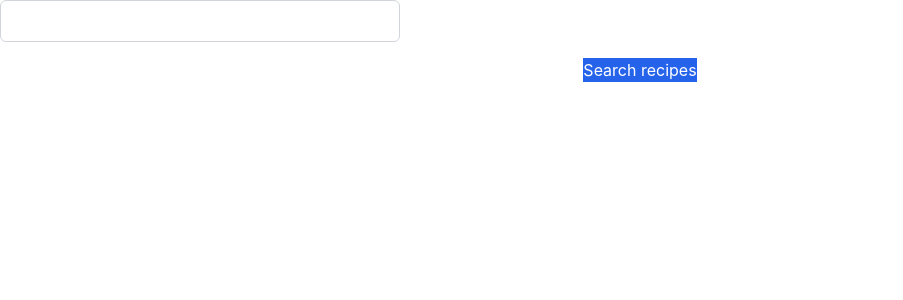
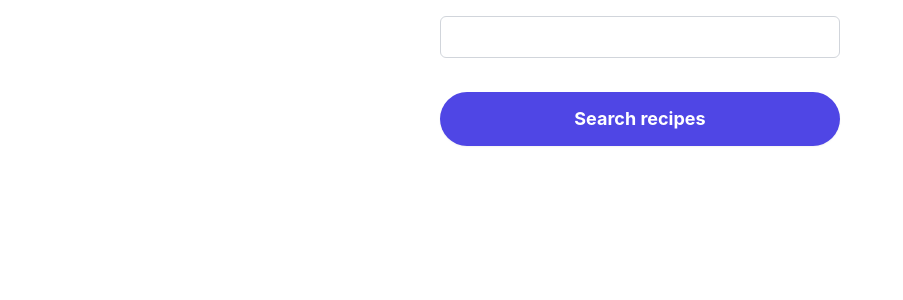
Before and after one commit to ston1x/mealtime-react, a React (Create React App) app: page / in a window 1280 px wide. Shown: the top 300 px of the page, without its empty margins (0-903 px from the left). Built offline with nearby package versions, Linux system fonts and the light colour scheme.

Commit message:
Update styling

```diff
--- a/src/App.css
+++ b/src/App.css
@@ -28,6 +28,11 @@
   color: #61dafb;
 }
 
+.button {
+  margin-top: 1em;
+  margin-bottom: 1em;
+}
+
 @keyframes App-logo-spin {
   from {
     transform: rotate(0deg);
--- a/src/App.js
+++ b/src/App.js
@@ -14,7 +14,8 @@ function App() {
   };
 
   return (
-    <div className="App">
+    <div className="App py-4">
+      <section className="h-screen w-screen flex justify-center gap-y-4">
         <form>
           <IngredientField
             ingredients={ingredients}
@@ -22,10 +23,15 @@ function App() {
             removeIngredient={handleRemoveIngredient}
           />
 
-        <button onClick={handleSubmit} className="bg-blue-600 text-white outline-none border-none">
+          {/* TODO: Make a button component */}
+          <button
+            onClick={handleSubmit}
+            className="button w-full inline-flex justify-center rounded-full border border-transparent bg-indigo-600 py-3 px-4 text-lg font-bold text-white shadow-sm hover:bg-indigo-700 focus:outline-none focus:ring-2 focus:ring-indigo-500 focus:ring-offset-2"
+          >
             Search recipes
           </button>
         </form>
+      </section>
     </div>
   );
 }
--- a/src/components/IngredientField.js
+++ b/src/components/IngredientField.js
@@ -25,7 +25,7 @@ export const IngredientField = ({ ingredients, addIngredient, removeIngredient }
         name="keyword_ingredients"
         type="text"
         placeholder="Add an ingredient"
-        className="w-full border border-gray-300 rounded-md px-4 py-2"
+        className="w-full border rounded-full border-gray-300 rounded-md px-4 py-2"
         onKeyDown={handleKeyPress}
         onChange={handleInputChange}
         value={userInput}
--- a/tailwind.config.js
+++ b/tailwind.config.js
@@ -1,8 +1,8 @@
 /** @type {import('tailwindcss').Config} */
 module.exports = {
-  content: ["./src/**/*.{html,js}"],
+  content: ['./src/**/*.{html,js}'],
   theme: {
-    extend: {},
+    extend: {}
   },
-  plugins: [],
-}
+  plugins: []
+};
```
Lines whose indentation alone changed are shown as unchanged.
